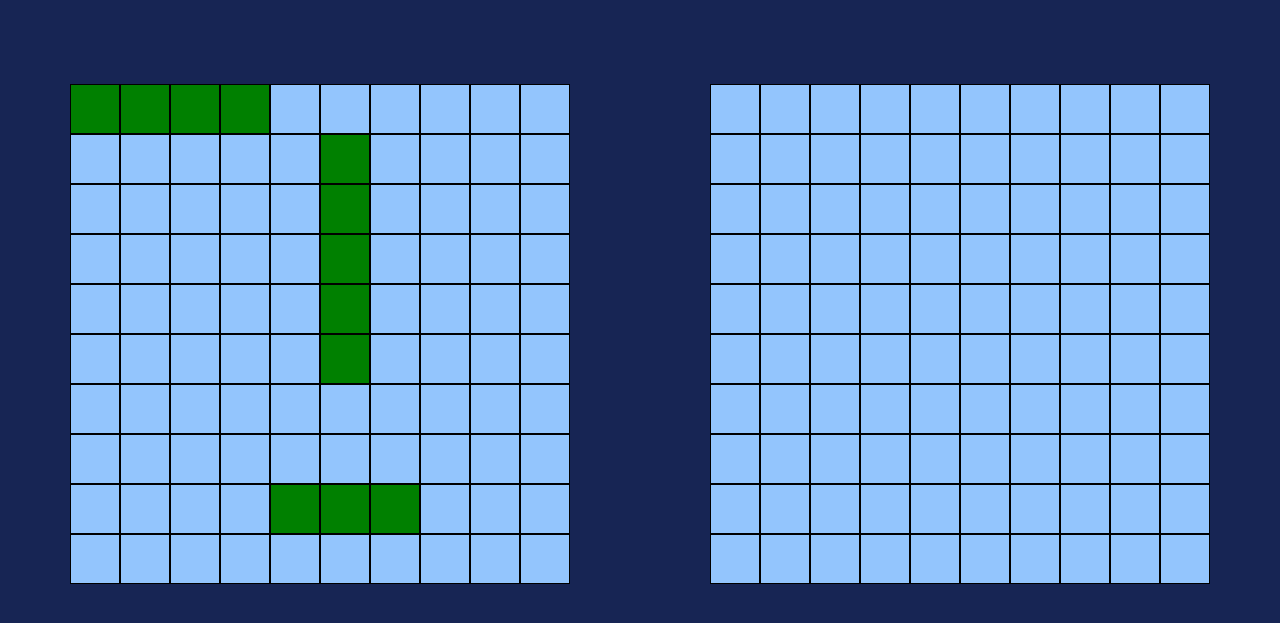
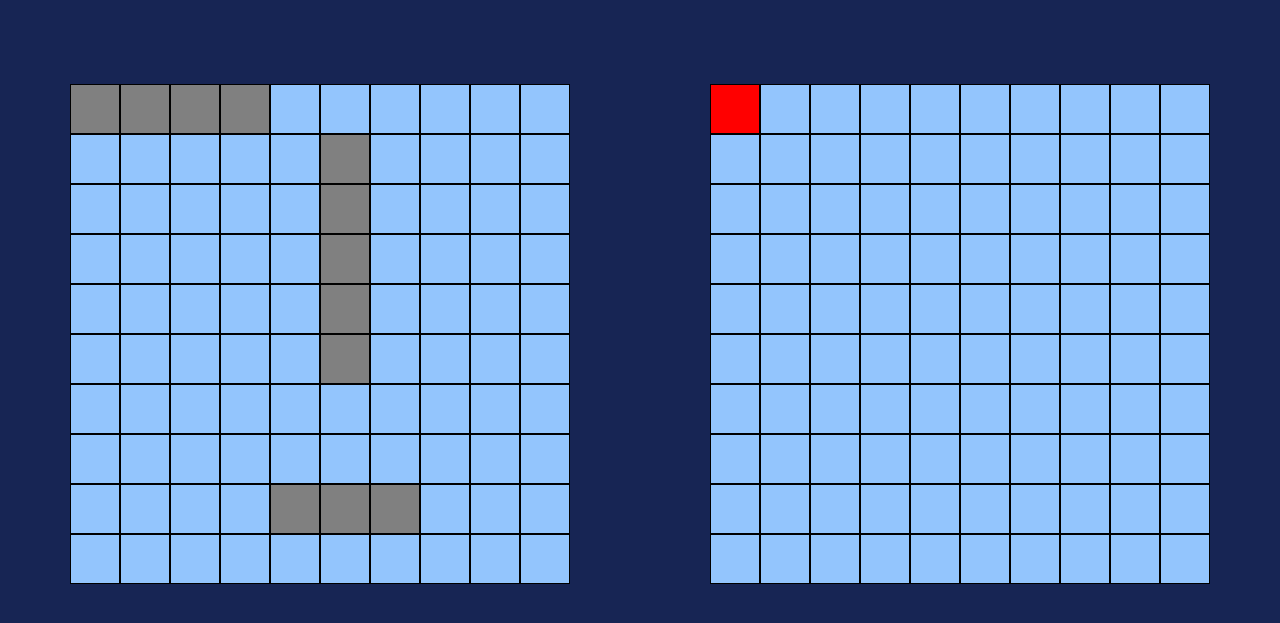
Before and after one commit to tammy-si/odin-battleship, a website built with webpack: page dist/index.html in a window 1280 px wide. Both pictures are taken after a click on the element 735 px from the left and 237 px from the top of the page. Shown: the part 129-752 px from the top of the page. Built offline with nearby package versions, Linux system fonts and the light colour scheme.

Commit message:
Got the computer board to change colors

```diff
--- a/src/gameboard.js
+++ b/src/gameboard.js
@@ -123,6 +123,7 @@ function createGameboard() {
             }
             // mark the coord as attacked
             this.coordsAttacked[row][col] = 1;
+            console.log(this.coordsAttacked);
             return true;
         },
 
--- a/src/index.js
+++ b/src/index.js
@@ -11,5 +11,10 @@ player.playersGameboard.placeShip(1, 5, 5, "col");
 player.playersGameboard.placeShip(8, 4, 3, "row");
 
 
+computer.playersGameboard.placeShip(0, 0, 4, "row");
+computer.playersGameboard.placeShip(0, 0, 4, "col");
+computer.playersGameboard.placeShip(1, 5, 5, "col");
+computer.playersGameboard.placeShip(8, 4, 3, "row");
+
 player.drawInitialGrid();
 computer.drawInitialGrid();
--- a/src/player.js
+++ b/src/player.js
@@ -40,12 +40,22 @@ function createPlayer(parentHTMLElem, human) {
                             // get rowNum by looking for the rowDiv in the entire div
                             let gridDiv = rowDiv.parentElement;
                             let rowNum = Array.prototype.indexOf.call(gridDiv.children, rowDiv);
-                            console.log(rowNum, colNum);
+                            // make sure this location wasn't already attacked
+                            if (this.playersGameboard.checkCoordNotAttacked(rowNum, colNum)) {
+                                // change the info
+                                this.attack(this, rowNum, colNum);
+                                // changing the css
+                                if (!this.playersGameboard.checkCoordEmpty(rowNum, colNum)) {
+                                    block.classList.add('ship');
+                                }
+                                block.classList.add('hit');
+                            } else {
+                                console.log('already hit');
+                            }
                         })
                     // for the player's board
                     } else {
                         // also display the user's ships
-                        console.log(this.playersGameboard.board)
                         if (!this.playersGameboard.checkCoordEmpty(r, c)) {
                             newBlock.classList.add("ship");
                         }
--- a/src/style.css
+++ b/src/style.css
@@ -49,5 +49,13 @@ h1 {
 }
 
 .block.ship {
-    background-color: green;
+    background-color: grey;
 }
+
+.block.ship.hit{
+    background-color: red;
+}
+
+.block.hit {
+    background-color: #dbeafe;
+}
```
Also changed, not shown: dist/main.js.
